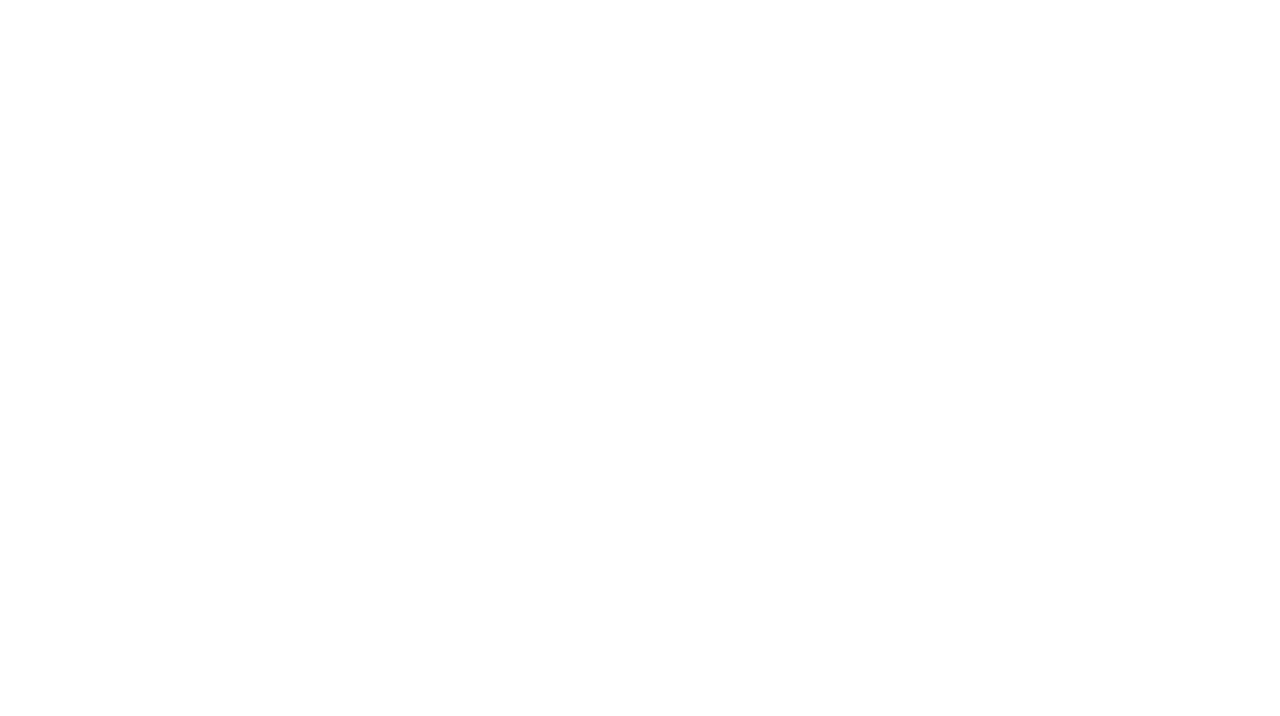
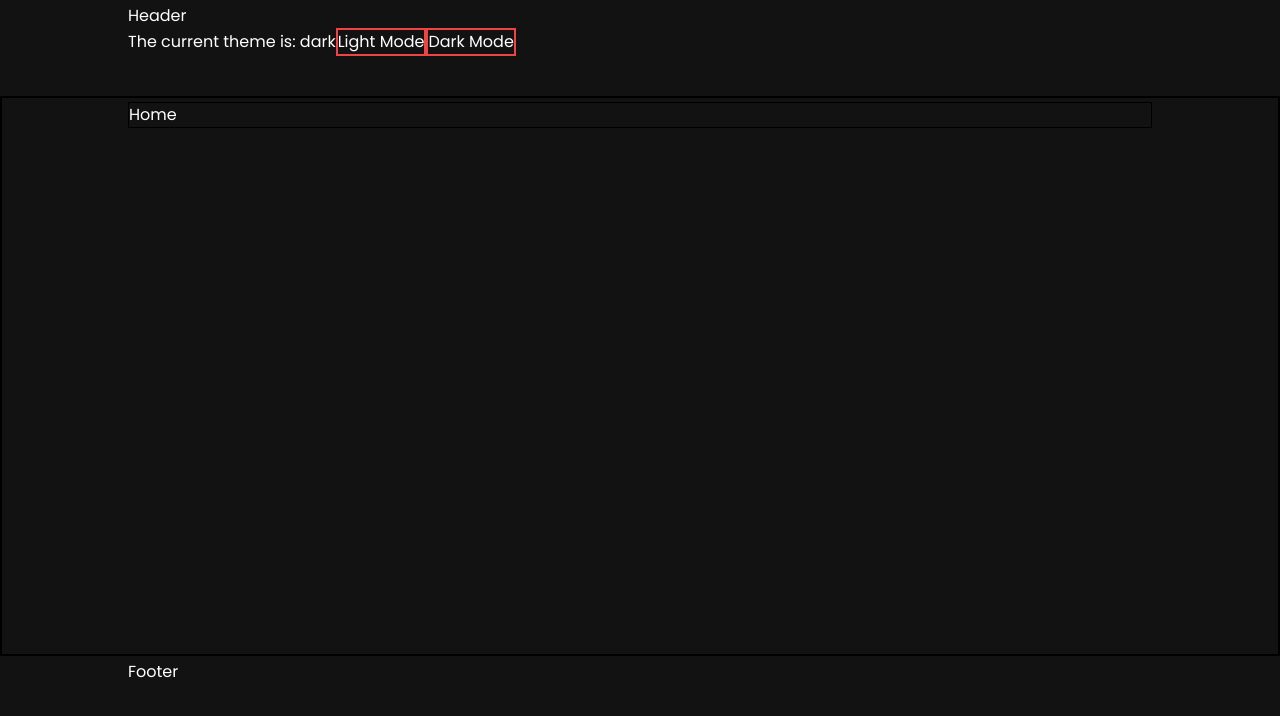
Before and after one commit to leobez/personal, a Next.js app: page / in a window 1280 px wide. Shown: the top 716 px of the page. Built offline with nearby package versions, Linux system fonts and the light colour scheme.

Commit message:
created next project

```diff
--- a/app/layout.tsx
+++ b/app/layout.tsx
@@ -1,8 +1,11 @@
 import type { Metadata } from "next";
-import { Inter } from "next/font/google";
+import { Poppins } from "next/font/google";
 import "./globals.css";
+import Header from "@/components/Header";
+import Footer from "@/components/Footer";
+import { Providers } from "./provider";
 
-const inter = Inter({ subsets: ["latin"] });
+const poppins = Poppins({subsets: ["latin"], weight: ["100","200","300","400","500","600","700","800","900"]})
 
 export const metadata: Metadata = {
   title: "Personal Website",
@@ -14,9 +17,31 @@ export default function RootLayout({
 }: Readonly<{
   children: React.ReactNode;
 }>) {
+
   return (
-    <html lang="pt-br">
-      <body className={inter.className}>{children}</body>
-    </html>
+      <html lang="pt-br">
+
+        <body className={poppins.className}>
+          <Providers>
+            <div className="min-h-screen h-fit flex flex-col">
+
+              {/* HEADER */}
+              <Header/>
+
+              {/* MAIN */}
+              <div className="flex-grow w-full border-2 border-black p-1">
+                <div className="max-w-[1024px] h-full mx-auto border border-black">
+                    {children}
+                </div>
+              </div>
+
+              {/* FOOTER */}
+              <Footer/>
+
+            </div>
+          </Providers>
+        </body>
+
+      </html>
   );
 }
--- a/app/page.tsx
+++ b/app/page.tsx
@@ -1,7 +1,8 @@
 export default function Home() {
+
   return (
-    <main className="">
-
-    </main>
+    <div>
+      Home
+    </div>
   );
 }
--- /dev/null
+++ b/app/provider.tsx
@@ -0,0 +1,11 @@
+'use client'
+
+import { ThemeProvider } from "next-themes"
+
+export function Providers({children}:any) {
+    return (
+        <ThemeProvider defaultTheme="dark">
+            {children}
+        </ThemeProvider>
+    )
+}
--- /dev/null
+++ b/components/Footer.tsx
@@ -0,0 +1,10 @@
+export default function Footer() {
+
+    return (
+        <footer className={`h-36 w-full p-1`}>
+            <div className="max-w-[1024px] h-full mx-auto">
+                Footer
+            </div>
+        </footer>
+    )
+}
--- /dev/null
+++ b/components/Header.tsx
@@ -0,0 +1,15 @@
+'use client'
+
+import ThemeSwitcher from "./ThemeSwitcher";
+
+export default function Header() {
+
+    return (
+        <header className={`h-24 w-full p-1`}>
+            <div className="max-w-[1024px] h-full mx-auto">
+                Header
+                <ThemeSwitcher/>
+            </div>
+        </header>
+    )
+}
--- /dev/null
+++ b/components/ThemeSwitcher.tsx
@@ -0,0 +1,20 @@
+import { useTheme } from "next-themes";
+import { useEffect, useState } from "react";
+
+export default function ThemeSwitcher() {
+    const [mounted, setMounted] = useState<boolean>(false)
+
+    const {theme, setTheme} = useTheme()
+
+    useEffect(() => {setMounted(true)}, [])
+
+    if (!mounted) return;
+
+    return (
+        <div>
+        The current theme is: {theme}
+            <button onClick={() => setTheme('light')} className="border-2 border-red-500">Light Mode</button>
+            <button onClick={() => setTheme('dark')} className="border-2 border-red-500">Dark Mode</button>
+        </div>
+    )
+}
--- /dev/null
+++ b/context/ThemeContext.tsx
@@ -0,0 +1,63 @@
+import { createContext, useEffect, useState } from "react";
+
+type Colors = {
+    color01: string;
+    color02: string;
+    color03: string;
+    color04: string;
+    text: string;
+}
+
+export type ThemeContextType = {
+    theme:string;
+    colors:Colors;
+    updateTheme:(newTheme:string)=>void;
+}
+
+const ThemeContext = createContext<null|ThemeContextType>(null)
+
+export const ThemeContextProvider = ({children}:any) => {
+
+    const [theme, setTheme] = useState<string>('dark')
+
+    const [colors, setColors] = useState<Colors>({
+        color01: ``,
+        color02: ``,
+        color03: ``,
+        color04: ``,
+        text: ``,
+    })
+
+    useEffect(() => {
+
+        setColors({
+            color01: theme==='dark' ? `slate-700` : `slate-100`,
+            color02: theme==='dark' ? `slate-800` : `slate-200`,
+            color03: theme==='dark' ? `slate-900` : `slate-300`,
+            color04: theme==='dark' ? `slate-950` : `slate-400`,
+            text: theme==='dark' ? `white` : `black`,
+        })
+
+    }, [theme])
+
+    const updateTheme = (newTheme:string):void => {
+
+        // Validate Theme
+        const validThemes:string[] = [
+            'dark',
+            'light'
+        ]
+
+        if (!validThemes.includes(newTheme)) return;
+
+        setTheme(newTheme)
+    }
+
+    return (
+        <ThemeContext.Provider value={{theme, colors, updateTheme}}>
+            {children}
+        </ThemeContext.Provider>
+    )
+}
+
+export default ThemeContext
--- a/tailwind.config.ts
+++ b/tailwind.config.ts
@@ -15,6 +15,38 @@ const config: Config = {
       },
     },
   },
-  plugins: [],
+
+  safelist: [
+
+    // Basic
+    'text-white', 'text-black',
+
+    // bg, text, border, hover:bg, hover:text, hover:border
+    // Stone
+    'bg-stone-100', 'bg-stone-200', 'bg-stone-300', 'bg-stone-400', 'bg-stone-500', 'bg-stone-600', 'bg-stone-700', 'bg-stone-800', 'bg-stone-900', 'bg-stone-950',
+
+    'text-stone-100', 'text-stone-200', 'text-stone-300', 'text-stone-400', 'text-stone-500', 'text-stone-600', 'text-stone-700', 'text-stone-800', 'text-stone-900', 'text-stone-950',
+
+    'border-stone-100', 'border-stone-200', 'border-stone-300', 'border-stone-400', 'border-stone-500', 'border-stone-600', 'border-stone-700', 'border-stone-800', 'border-stone-900', 'border-stone-950',
+
+    'hover:bg-stone-100', 'hover:bg-stone-200', 'hover:bg-stone-300', 'hover:bg-stone-400', 'hover:bg-stone-500', 'hover:bg-stone-600', 'hover:bg-stone-700', 'hover:bg-stone-800', 'hover:bg-stone-900', 'hover:bg-stone-950',
+
+    'hover:text-stone-100', 'hover:text-stone-200', 'hover:text-stone-300', 'hover:text-stone-400', 'hover:text-stone-500', 'hover:text-stone-600', 'hover:text-stone-700', 'hover:text-stone-800', 'hover:text-stone-900', 'hover:text-stone-950',
+
+    'hover:border-stone-100', 'hover:border-stone-200', 'hover:border-stone-300', 'hover:border-stone-400', 'hover:border-stone-500', 'hover:border-stone-600', 'hover:border-stone-700', 'hover:border-stone-800', 'hover:border-stone-900', 'hover:border-stone-950',
+
+    // Slate
+    'bg-slate-100', 'bg-slate-200', 'bg-slate-300', 'bg-slate-400', 'bg-slate-500', 'bg-slate-600', 'bg-slate-700', 'bg-slate-800', 'bg-slate-900', 'bg-slate-950',
+
+    'text-slate-100', 'text-slate-200', 'text-slate-300', 'text-slate-400', 'text-slate-500', 'text-slate-600', 'text-slate-700', 'text-slate-800', 'text-slate-900', 'text-slate-950',
+
+    'border-slate-100', 'border-slate-200', 'border-slate-300', 'border-slate-400', 'border-slate-500', 'border-slate-600', 'border-slate-700', 'border-slate-800', 'border-slate-900', 'border-slate-950',
+
+    'hover:bg-slate-100', 'hover:bg-slate-200', 'hover:bg-slate-300', 'hover:bg-slate-400', 'hover:bg-slate-500', 'hover:bg-slate-600', 'hover:bg-slate-700', 'hover:bg-slate-800', 'hover:bg-slate-900', 'hover:bg-slate-950',
+
+    'hover:text-slate-100', 'hover:text-slate-200', 'hover:text-slate-300', 'hover:text-slate-400', 'hover:text-slate-500', 'hover:text-slate-600', 'hover:text-slate-700', 'hover:text-slate-800', 'hover:text-slate-900', 'hover:text-slate-950',
+
+    'hover:border-slate-100', 'hover:border-slate-200', 'hover:border-slate-300', 'hover:border-slate-400', 'hover:border-slate-500', 'hover:border-slate-600', 'hover:border-slate-700', 'hover:border-slate-800', 'hover:border-slate-900', 'hover:border-slate-950',
+  ],
 };
 export default config;
```
Also changed, not shown: package.json (+6 -3 lines), todo.txt (added), 1 other file (tests, documents, lock files or other folders).
